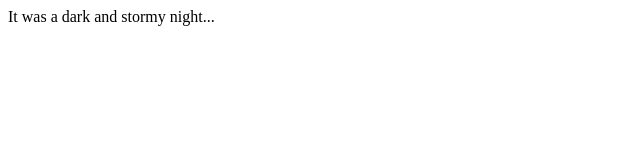
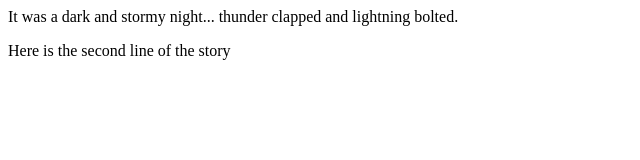
Before and after one commit to Lucas-Cima/Fireside-Story, a plain HTML site: page index.html in a window 1280 px wide. Shown: the whole page, without its empty margins (0-640 px from the left). Drawn offline with Linux system fonts and the light colour scheme.

Commit message:
second line of story

```diff
--- a/index.html
+++ b/index.html
@@ -1,5 +1,7 @@
 <html>
-        <body>
-            <p>It was a dark and stormy night...</p>
-       </body>
+  <body>
+    <p>It was a dark and stormy night... thunder clapped and lightning bolted. </p>
+<p>Here is the second line of the story</p>
+</body>
+
 </html>
```
